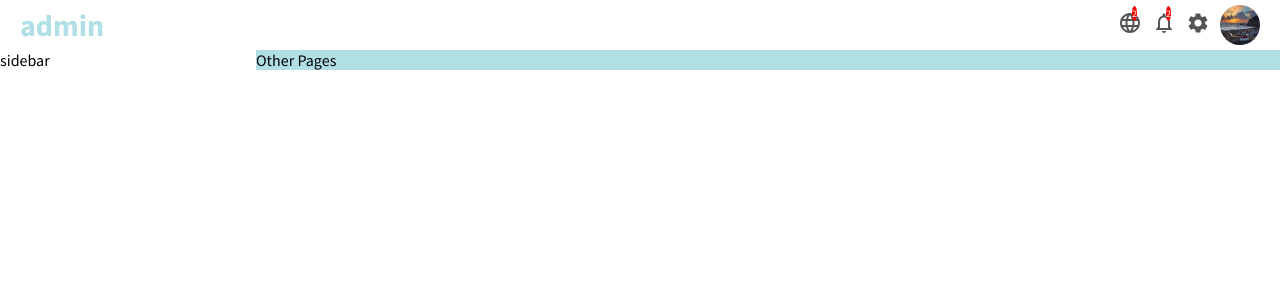
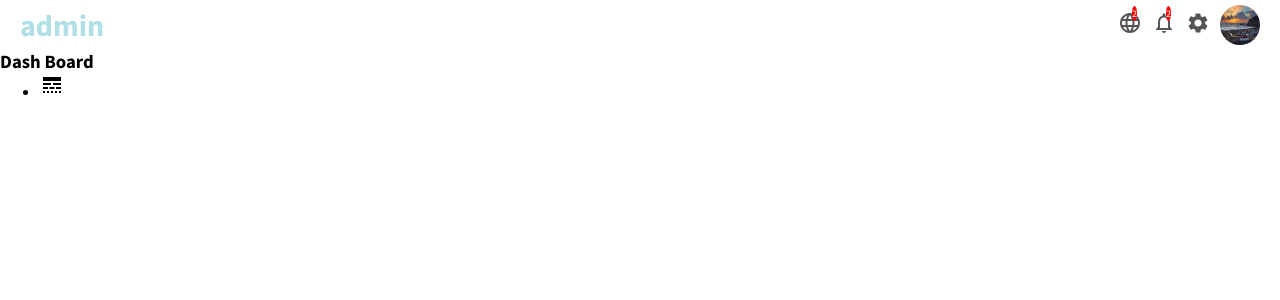
Before and after one commit to dkgus/dashboard, a React (Create React App) app: page / in a window 1280 px wide. Shown: the top 300 px of the page. Built offline with nearby package versions, Linux system fonts and the light colour scheme.

Commit message:
side menu bar

```diff
--- a/src/App.js
+++ b/src/App.js
@@ -10,7 +10,6 @@ function App() {
 
       <div className="container">
         <Sidebar/>
-        <div className="others">Other Pages</div>
       </div>
 
     </div>
--- a/src/components/sidebar/Sidebar.jsx
+++ b/src/components/sidebar/Sidebar.jsx
@@ -1,11 +1,21 @@
-import React from 'react'
+//import React from 'react'
 import "./sidebar.css"
-
+import {LineStyle} from '@material-ui/icons';
 
 export default function Sidebar() {
     return (
         <div className="sidebar">
-            sidebar
+            <div className="sidebarWrapper">
+                <div className="sidebarMenu">
+                    <h3 className="sidebarTitle">Dash Board</h3>
+                    <ul className="sidebarList">
+                        <li className="sidebarListItem">
+                            < LineStyle/>
+                        </li>
+                    </ul>
+
+                </div>
+            </div>
         </div>
     )
 }
```
